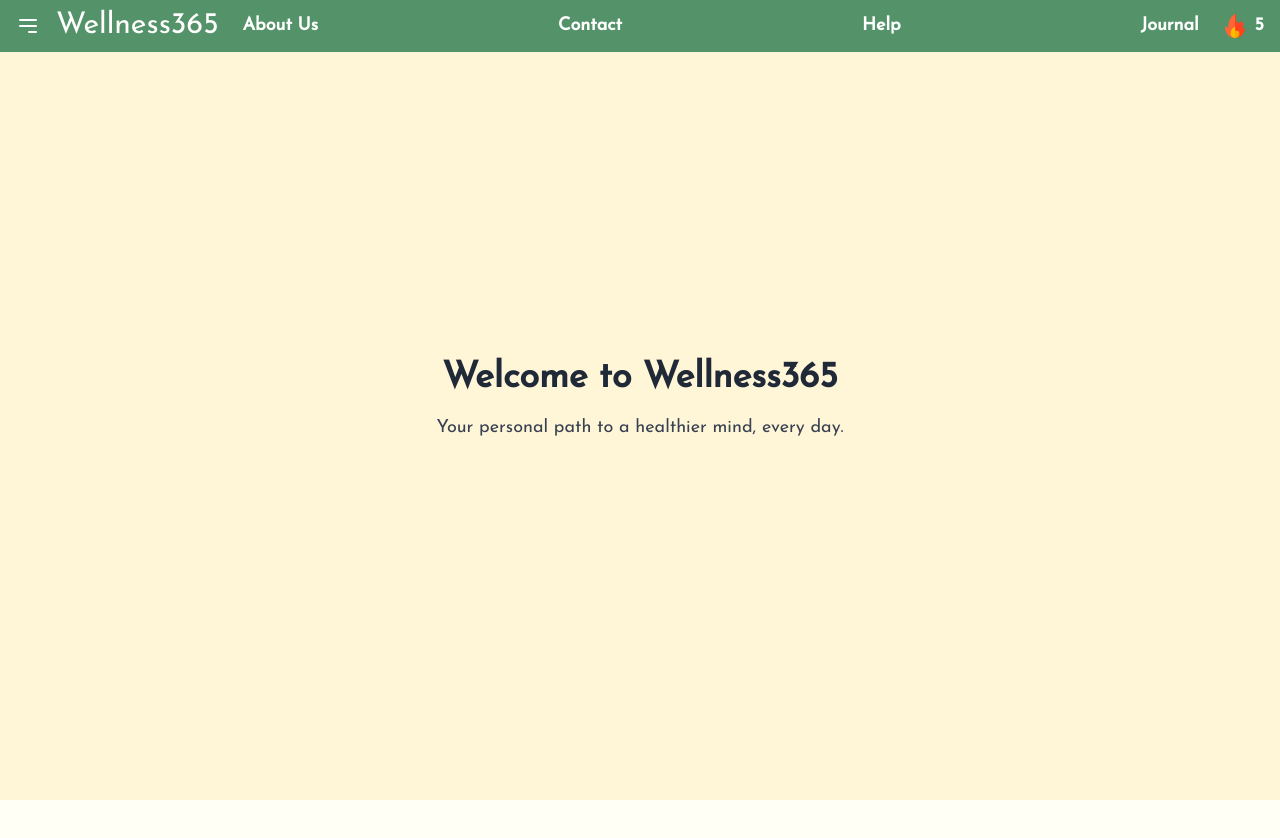
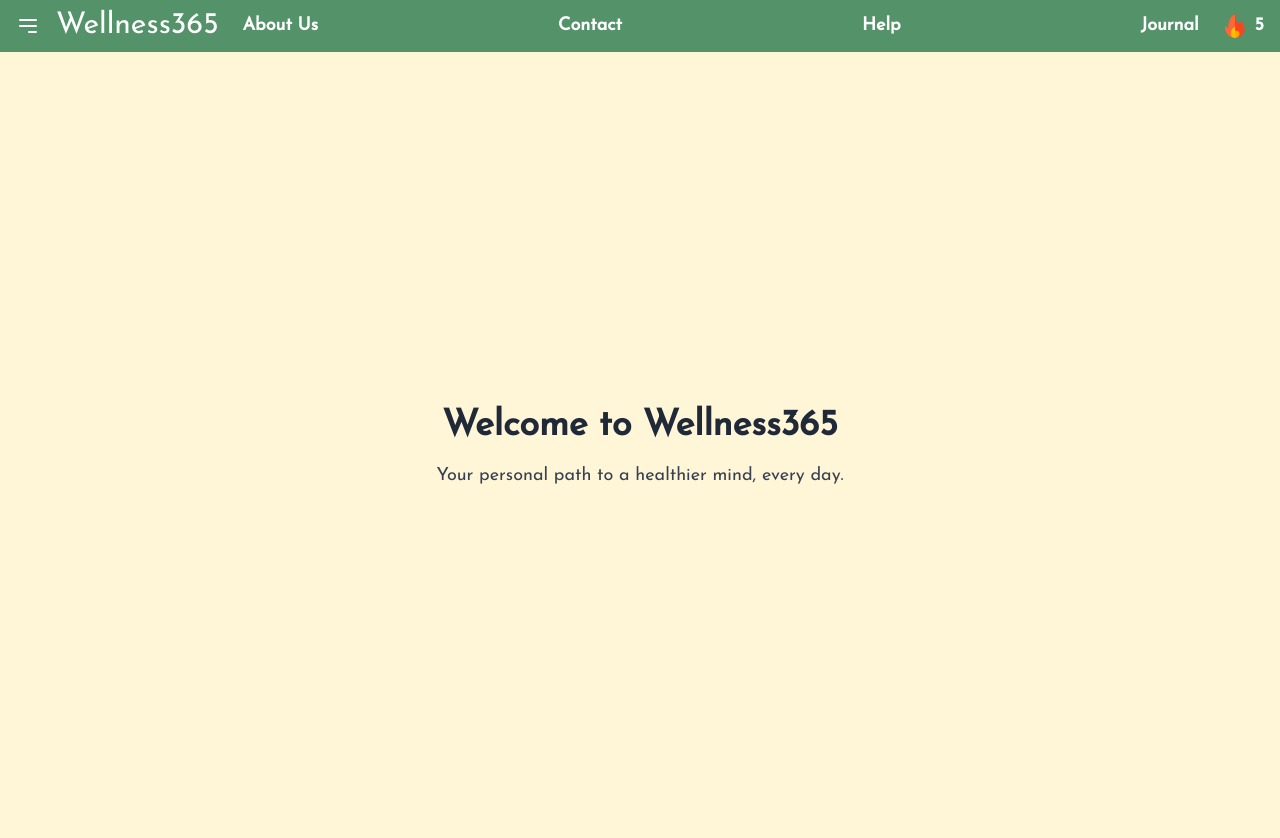
Before and after one commit to theaxelchoco/Wellness-365, a Next.js app: page / in a window 1280 px wide. Shown: the top 838 px of the page. Before the commit the page ends 800 px from the top, so only its background shows below. Built offline with nearby package versions, Linux system fonts and the light colour scheme.

Commit message:
feat(home-page): redirect to home page upon clicking on the app name

```diff
--- a/app/layout.tsx
+++ b/app/layout.tsx
@@ -56,7 +56,11 @@ const Navbar = () => {
               <path strokeLinecap="round" strokeLinejoin="round" strokeWidth="2" d="M4 6h16M4 12h16m-7 6h7" />
             </svg>
           </button>
-          <p className={`${josefin_sans.className} text-3xl font-extrabold text-white`}>Wellness365</p>
+          <Link href="/">
+            <p className={`${josefin_sans.className} text-3xl font-extrabold text-white cursor-pointer`}>
+              Wellness365
+            </p>
+          </Link>
         </div>
 
         <ol className="flex flex-row gap-30 mx-auto items-center text-lg">
@@ -90,7 +94,7 @@ export default function RootLayout({ children }: { children: React.ReactNode })
     <html lang="en">
       <body className={`${josefin_sans.className} bg-[#FFFFF5]`}>
         <Navbar />
-        <main className="">{children}</main>
+        <main className="mt-12">{children}</main>
       </body>
     </html>
   );
```
